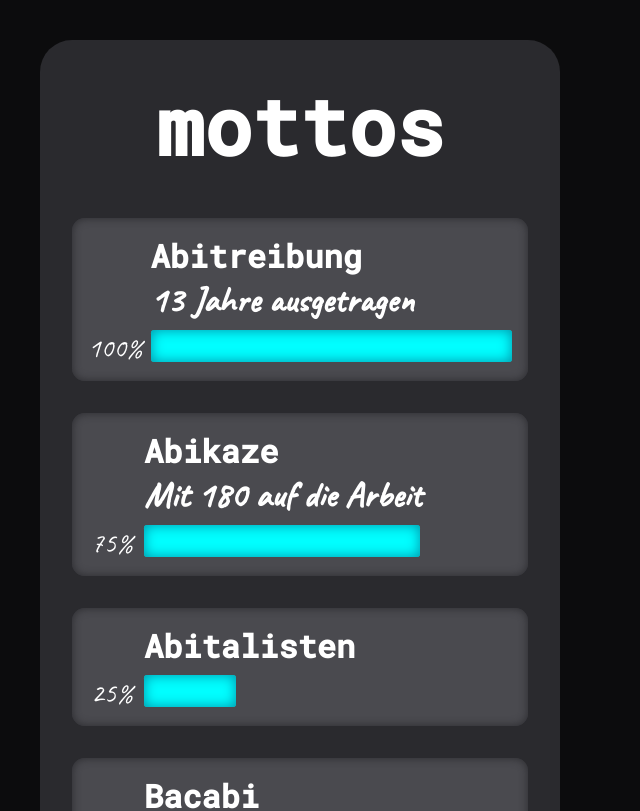
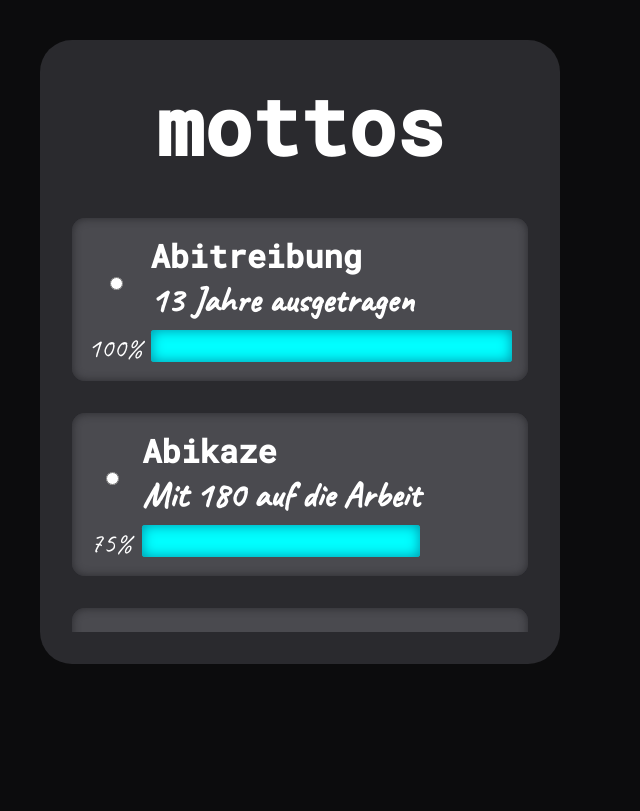
Before and after one commit to aarondiel/abi-website, a Vue app: page / in a window 1280 px wide. Shown: the top 811 px of the page, without its empty margins (0-640 px from the left). Built offline with nearby package versions, Linux system fonts and the light colour scheme.

Commit message:
added temporary radiobuttons

```diff
--- a/src/App.vue
+++ b/src/App.vue
@@ -1,6 +1,6 @@
 <template>
   <div class="app-wrapper">
-    <poll title="mottos" :data="mottos" :count=35 />
+    <poll title="mottos" :data="mottos" :count=-1 />
   </div>
 </template>
 
--- a/src/components/Checkbox.vue
+++ /dev/null
@@ -1,30 +0,0 @@
-<template>
-  <div
-    :style="cssProps"
-    class="checkbox-wrapper"
-    @click="$emit('toggled', $event.target)"
-  ></div>
-</template>
-
-<script>
-export default {
-  name: 'Checkbox',
-  data() {
-    return {
-      checked: false,
-      colors: {
-        idle: 'red',
-        checked: 'rgba(249, 249, 250, 0.8)'
-      }
-    };
-  }
-};
-</script>
-
-<style scoped>
-div.checkbox-wrapper {
-  background-color: var(--checkbox-color);
-  width: 3em;
-  height: 3em;
-}
-</style>
--- a/src/components/Poll.vue
+++ b/src/components/Poll.vue
@@ -1,23 +1,35 @@
 <template>
   <div class="poll-wrapper">
-    <h1 class="poll-title">{{ title }}</h1>
-    <StatisticBar
-      v-for="item in top_options"
-      v-bind:key="item.key"
-      v-bind:title="item.title"
-      v-bind:description="item.description"
-      v-bind:percent="ratio(item.votes)"
-    />
+    <div class="poll-content">
+      <h1 class="poll-title">{{ title }}</h1>
+      <StatisticBar
+        v-for="item in top_options"
+        :key="item.key"
+        :group="title"
+        :title="item.title"
+        :description="item.description"
+        :percent="ratio(item.votes)"
+        v-model="selection"
+      />
+    </div>
+    <SubmitMenu :selection="selection" />
   </div>
 </template>
 
 <script>
 import StatisticBar from './StatisticBar.vue';
+import SubmitMenu from './SubmitMenu.vue';
 
 export default {
   name: 'Poll',
   components: {
-    StatisticBar
+    StatisticBar,
+    SubmitMenu
+  },
+  data() {
+    return {
+      selection: -1
+    };
   },
   props: {
     title: String,
@@ -31,9 +43,15 @@ export default {
   },
   computed: {
     top_options: function() {
-      return [...this.data.options].sort((a, b) => {
-        return b.votes - a.votes;
-      }).slice(0, this.count);
+      return [...this.data.options]
+        .sort((a, b) => {
+          return b.votes - a.votes;
+        })
+        .slice(0, this.count);
+    },
+
+    selected: function() {
+      return this.selection != -1;
     }
   }
 };
@@ -47,6 +65,12 @@ div.poll-wrapper {
   background-color: #2a2a2e;
 }
 
+div.poll-content {
+  height: 70vh;
+  overflow: scroll;
+  scrollbar-width: none;
+}
+
 h1.poll-title {
   margin: 0 0 0.5em 0;
   text-align: center;
--- a/src/components/StatisticBar.vue
+++ b/src/components/StatisticBar.vue
@@ -2,29 +2,28 @@
   <div class="statistic-bar-wrapper">
     <h1 class="statistic-bar-title">{{ title }}</h1>
     <h2 class="statistic-bar-description">{{ description }}</h2>
-    <Checkbox @toggled="validate" />
+    <input
+      class="statistic-bar-checkbox"
+      type="radio"
+      :name="group"
+      :value="key"
+      @change="$emit('input', key)"
+    />
     <span class="statistic-bar-percent">{{ Math.ceil(percent * 100) }}%</span>
     <div :style="cssProps" class="statistic-bar"></div>
   </div>
 </template>
 
 <script>
-import Checkbox from './Checkbox.vue';
-
 export default {
   name: 'StatisticBar',
-  components: {
-    Checkbox
-  },
   props: {
+    group: String,
+    key: Number,
     title: String,
     description: String,
-    percent: Number
-  },
-  methods: {
-    validate: function(target) {
-      target.checked = !target.checked;
-    }
+    percent: Number,
+    value: Number
   },
   computed: {
     cssProps() {
@@ -47,7 +46,7 @@ div.statistic-bar-wrapper {
   box-shadow: inset 0 0 0.5em #2a2a2e;
 }
 
-div.checkbox-wrapper {
+input.statistic-bar-checkbox {
   grid-row: 1 / span 2;
   justify-self: center;
   align-self: center;
--- /dev/null
+++ b/src/components/SubmitMenu.vue
@@ -0,0 +1,23 @@
+<template>
+  <div class="submit-menu-wrapper">this is a test</div>
+</template>
+
+<script>
+export default {
+  name: 'SubmitMenu',
+  props: {
+    selection: Number
+  },
+	watch: {
+		selection: function(oldval, newval) {
+			console.log(oldval, newval, this);
+		}
+	}
+};
+</script>
+
+<style scoped>
+div.submit-menu-wrapper {
+	display: none;
+}
+</style>
```
